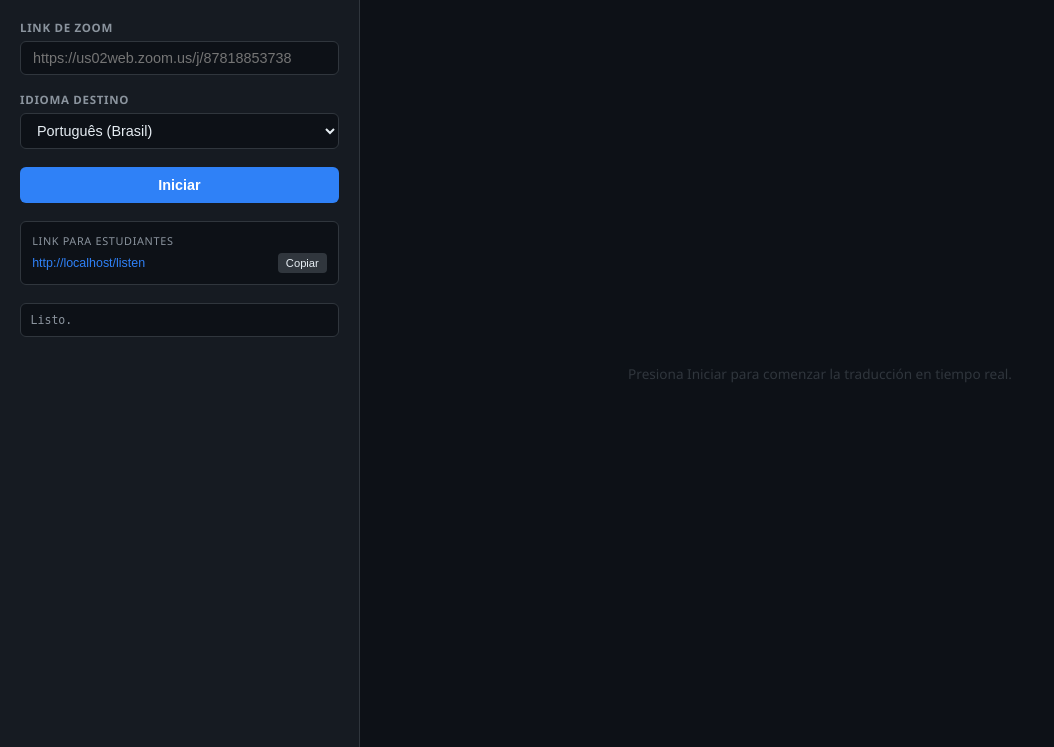
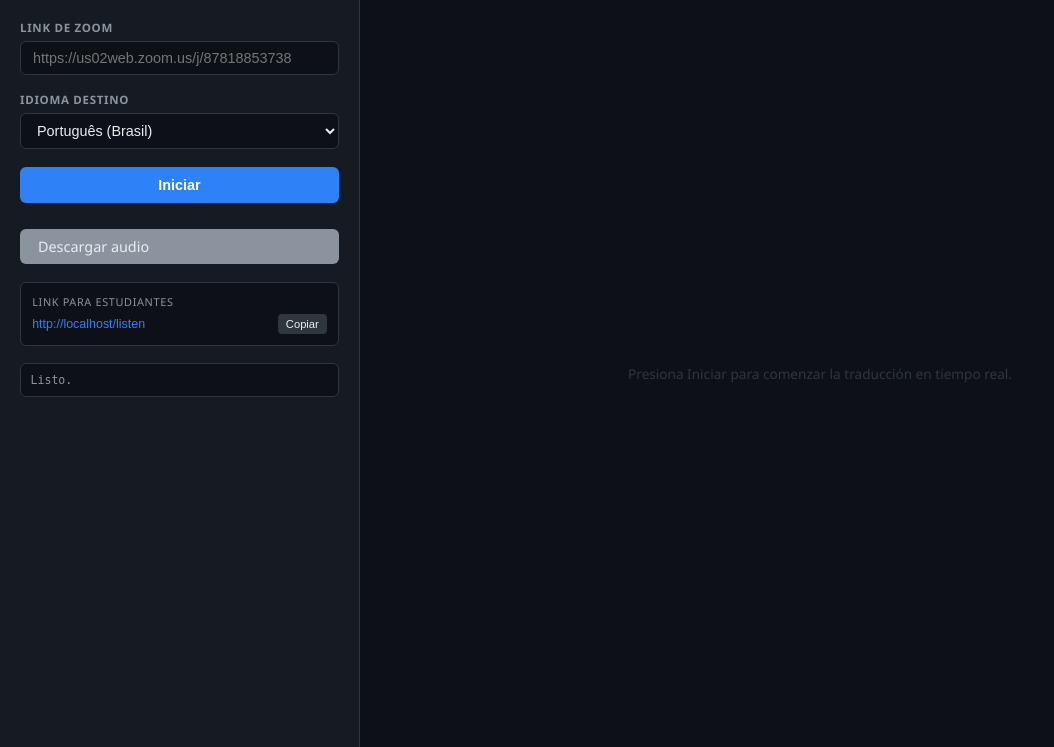
Before and after one commit to lola-lew/zoom-traductor, a Flask app: page / in a window 1280 px wide. Shown: the part 53-800 px from the top of the page, without its empty margins (0-1054 px from the left). Run offline with Flask 3, Linux system fonts and the light colour scheme; some libraries are stand-ins or nearby versions.

Commit message:
agregndo descarga de audio

```diff
--- a/app.py
+++ b/app.py
@@ -19,7 +19,7 @@ from typing import Optional
 
 import websockets
 from dotenv import load_dotenv
-from flask import Flask, jsonify, render_template, request
+from flask import Flask, Response, jsonify, render_template, request
 from flask_sock import Sock
 from flask_socketio import SocketIO, emit
 from playwright.async_api import async_playwright
@@ -345,6 +345,18 @@ def stop():
     return jsonify({'status': 'stopped'})
 
 
+@app.route('/download_audio')
+def download_audio():
+    data = translator.get_audio_bytes()
+    if not data:
+        return jsonify({'error': 'No hay audio grabado en esta sesión'}), 404
+    return Response(
+        data,
+        mimetype='audio/mpeg',
+        headers={'Content-Disposition': 'attachment; filename="sesion_traducida.mp3"'},
+    )
+
+
 @app.route('/status')
 def status():
     return jsonify({
--- a/templates/index.html
+++ b/templates/index.html
@@ -232,6 +232,11 @@
 
   <!-- Botón -->
   <button id="toggleBtn" onclick="toggle()">Iniciar</button>
+  <a id="downloadBtn" href="/download_audio" download
+     onclick="return checkDownload()"
+     style="display:inline-block;margin-top:8px;padding:8px 18px;background:var(--muted);color:var(--fg);border-radius:6px;text-decoration:none;font-size:0.9em;">
+    Descargar audio
+  </a>
 
   <!-- Link para alumnos -->
   <div class="link-box">
@@ -378,6 +383,12 @@
       .finally(() => { running = false; updateBtn(); setBtn(false); });
   }
 
+  function checkDownload() {
+    fetch('/download_audio', { method: 'HEAD' })
+      .then(r => { if (r.status === 404) alert('No hay audio grabado en esta sesión.'); });
+    return true;  // dejar que el navegador siga con el link
+  }
+
   // ── UI helpers ────────────────────────────────────────────────────────────
   function updateBtn() {
     const btn = document.getElementById('toggleBtn');
--- a/translator.py
+++ b/translator.py
@@ -161,6 +161,9 @@ class TranslatorPipeline:
         self._whisper_prompt: str = 'Reunión de trabajo. Conversación en español.'
         self._prompt_lock = threading.Lock()
 
+        # Acumulador de audio TTS de la sesión (bytes MP3 en orden)
+        self._audio_chunks: list[bytes] = []
+
         # Callbacks
         self.on_translation: Optional[Callable[[str, str, str], None]] = None
         self.on_error:       Optional[Callable[[str], None]]            = None
@@ -171,6 +174,7 @@ class TranslatorPipeline:
         self.target_lang = target_lang
         self._silent_samples_acc = 0
         self._suppress_until = 0.0
+        self._audio_chunks = []
         with self._pending_lock:
             self._pending_queue.clear()
         with self._dedup_lock:
@@ -182,6 +186,10 @@ class TranslatorPipeline:
     def stop(self) -> None:
         self._running = False
         logger.info('TranslatorPipeline detenido')
+
+    def get_audio_bytes(self) -> bytes:
+        """Retorna el audio MP3 completo de la sesión (concatenación de todos los TTS)."""
+        return b''.join(self._audio_chunks)
 
     # ── Feed de audio (llamado desde el WebSocket interno) ────────────────
 
@@ -322,6 +330,7 @@ class TranslatorPipeline:
                     return
                 logger.info('[Pipeline] TTS OK: %d bytes MP3 (b64 len=%d)',
                             len(audio_b64) * 3 // 4, len(audio_b64))
+                self._audio_chunks.append(base64.b64decode(audio_b64))
                 if self.on_translation:
                     self.on_translation(_orig, _trans, audio_b64)
                 if _platform.system() == 'Windows':
```
